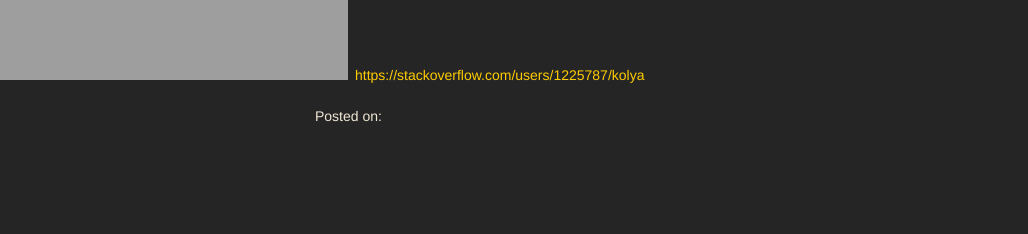
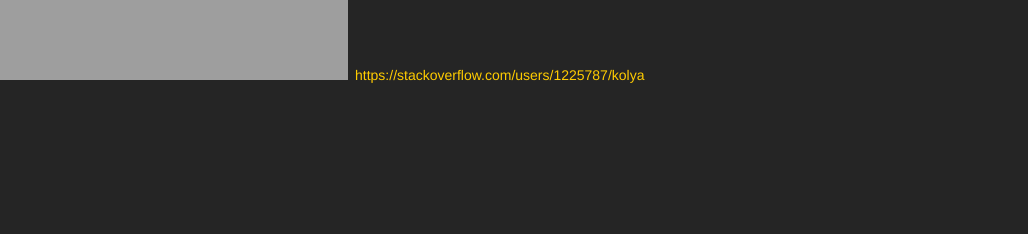
Before and after one commit to KolyaKorruptis/.github.io, a Jekyll site: the page built from README.md, in a window 1280 px wide. Shown: the part 1901-2135 px from the top of the page, without its empty margins (0-1028 px from the left). Built offline with Jekyll 4.4.1, drawn with Linux system fonts in a browser that asks for light colours; some web fonts are replaced; our own code applies the rules of GitHub Pages for plain Markdown files; after the commit the page ends 2097 px from its top, so only the background shows below that.

Commit message:
Update default.html

```diff
--- a/_layouts/default.html
+++ b/_layouts/default.html
@@ -45,13 +45,11 @@
 
         {{ content }}
 
-        <p class="credits">Posted on: {{ page.date }}</p>
+        {% if page.date %}
+          <p class="credits">Posted on: {{ page.date }}</p>
+        {% endif %}
       </section>
 
     </div>
-
-    {% if site.google_analytics %}
-
-    {% endif %}
   </body>
 </html>
```
